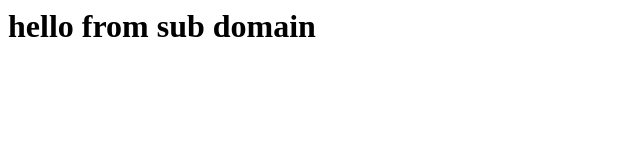
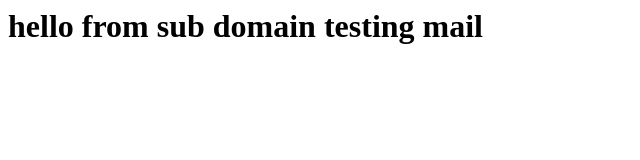
Before and after one commit to maulikpatel-drupal/reactblog, a plain HTML site: page index.html in a window 1280 px wide. Shown: the whole page, without its empty margins (0-640 px from the left). Drawn offline with Linux system fonts and the light colour scheme.

Commit message:
indexfile

```diff
--- a/index.html
+++ b/index.html
@@ -1 +1 @@
-<h1>hello from sub domain</h1>
+<h1>hello from sub domain testing mail</h1>
```
